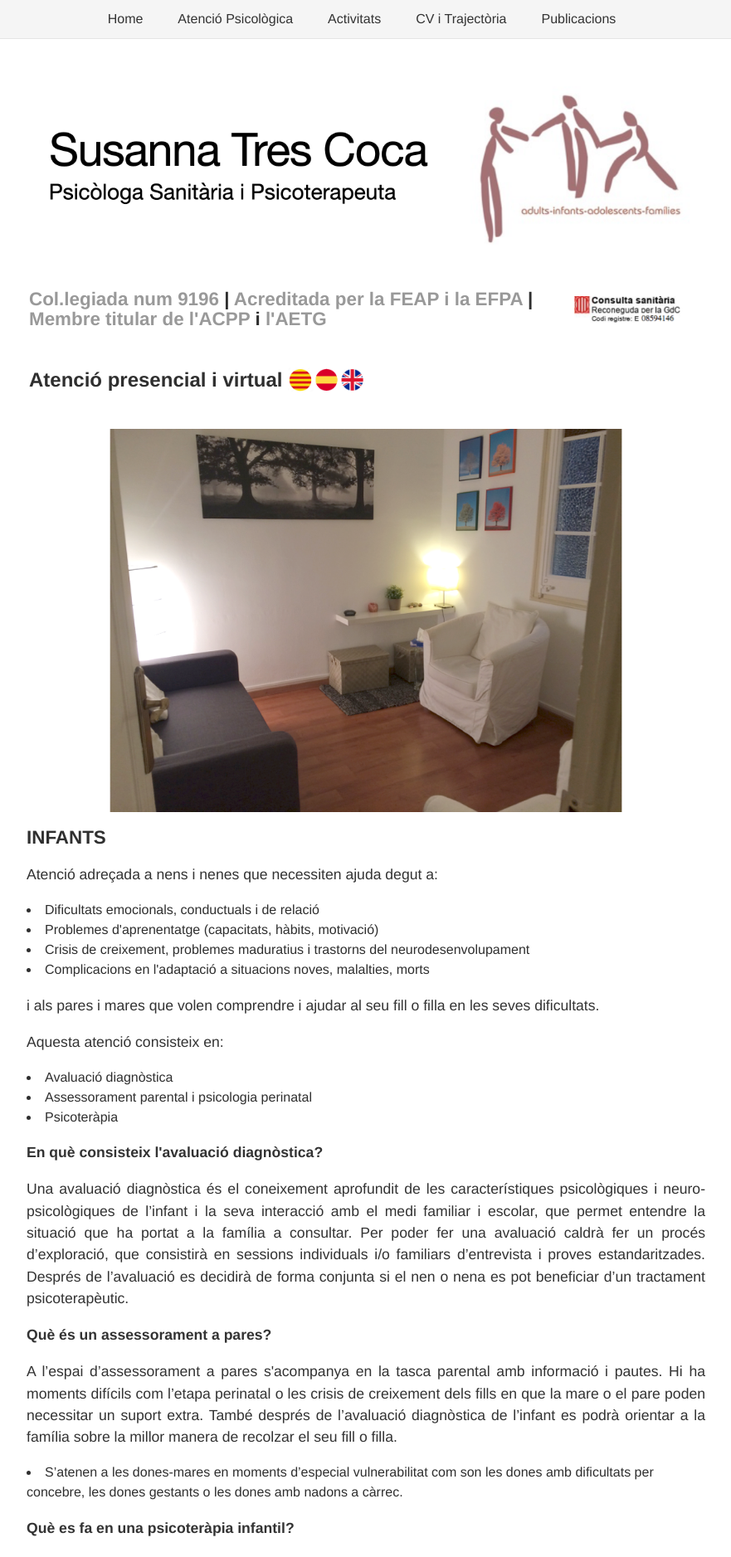
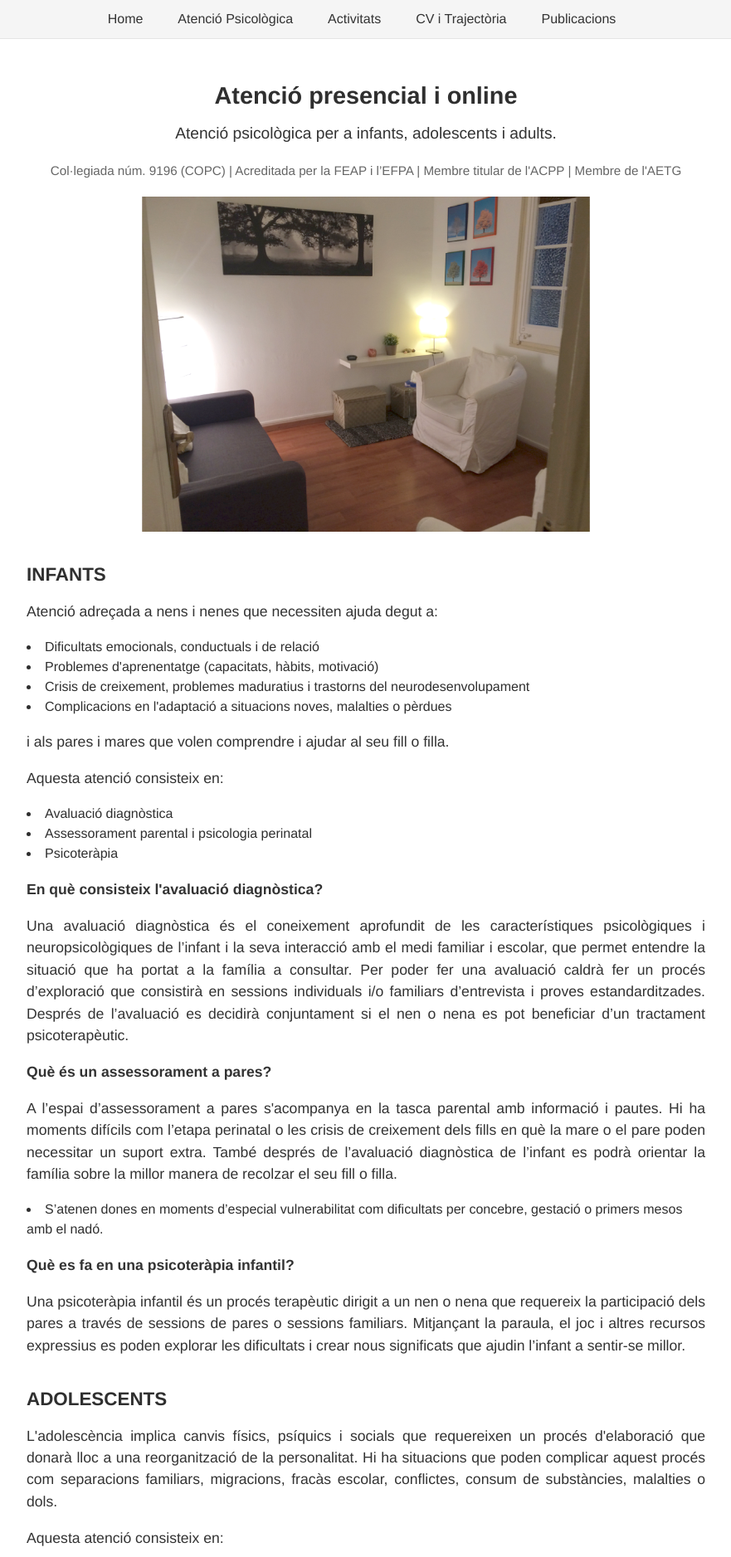
Before and after one commit to susannatres/susannatres.github.io, a Jekyll site: the page built from atencio/index.html, in a window 1280 px wide. Shown: the top 1877 px of the page at 83% size, without its empty margins (199-1080 px from the left). Built offline with Jekyll 4.4.1, drawn with Linux system fonts in a browser that asks for light colours; some of the changed text lies outside the part shown.

Commit message:
canvis a atencio

```diff
--- a/atencio/index.html
+++ b/atencio/index.html
@@ -1,169 +1,226 @@
 ---
 layout: default
-title: Susanna Tres Coca - Psicologia
+title: Atenció psicològica
 ---
+
 <style>
+
 img {
-    -webkit-animation: colorize 2s cubic-bezier(0, 0, .78, .36) 1;
-    animation: colorize 2s cubic-bezier(0, 0, .78, .36) 1;
     background: transparent;
     display: block;
     margin: 1.2em auto;
     max-width: 100%;
 }
+
+.section-title {
+    margin-top: 40px;
+}
+
 </style>
-
-<div class="main">
-
-<!--  BEGIN CAPCALERA  -->
-<p><img src = "../images/main_banner.png"/></p>
-<table>
-<tr>
-    <td>
-        <h2>
-            <a href="https://www.copc.cat/contacte/susana-tres-coca-41270">Col.legiada num 9196</a> |
-            <a href="https://www.feap.es/psicoterapeutas/2145"> Acreditada per la FEAP i la EFPA</a> |
-            <a href="https://www.psicoterapeuta.org">Membre titular de l'ACPP</a> i <a href="https://aetg.es">l'AETG</a>
-        </h2>
-    </td>
-    <td>
-        <img src="../images/consulta_sanitaria.png" style="width:70%">
-    </td>
-</tr>
-</table>
-<!--  END CAPCALERA  -->
 
 
 
-<table>
-<tr>
-    <td>
-        <h1>
-        Atenció presencial i virtual
-        </h1>
-    </td>
-    <td>
-        <img src="../images/flags.png" style="width:100px;vertical-align: :middle">
-    </td>
-</tr>
-</table>
+<div class="hero-text">
 
+<h2>Atenció presencial i online</h2>
 
+<p>
+Atenció psicològica per a infants, adolescents i adults.
+</p>
 
+<p style="font-size:0.95rem;color:#666;">
+Col·legiada núm. 9196 (COPC) |
+Acreditada per la FEAP i l’EFPA |
+Membre titular de l'ACPP |
+Membre de l'AETG
+</p>
 
-
-<div class = "row">
-    <div class = "column">
-        <img src="../images/1.png" style="width:80%">
-    </div>
 </div>
 
 
 
-<h2>INFANTS</h2>
+<img src="../images/1.png" style="width:70%">
 
 
-<p>Atenci&oacute; adreçada a nens i nenes que necessiten ajuda degut a:</p>
 
-<li>Dificultats emocionals, conductuals i de relaci&oacute;</li>
-<li>Problemes d'aprenentatge (capacitats, h&agrave;bits, motivaci&oacute;)</li>
+<h2 class="section-title">INFANTS</h2>
+
+<p>Atenció adreçada a nens i nenes que necessiten ajuda degut a:</p>
+
+<li>Dificultats emocionals, conductuals i de relació</li>
+<li>Problemes d'aprenentatge (capacitats, hàbits, motivació)</li>
 <li>Crisis de creixement, problemes maduratius i trastorns del neurodesenvolupament</li>
-<li>Complicacions en l'adaptaci&oacute; a situacions noves, malalties, morts</li>
+<li>Complicacions en l'adaptació a situacions noves, malalties o pèrdues</li>
 
-<p>i als pares i mares que volen comprendre i ajudar al seu fill o filla en les seves dificultats.</p>
-
-<p>Aquesta atenci&oacute; consisteix en:</p>
-
-<li>Avaluaci&oacute; diagn&ograve;stica</li>
-<li>Assessorament parental i psicologia perinatal</li>
-<li>Psicoter&agrave;pia</li>
+<p>i als pares i mares que volen comprendre i ajudar al seu fill o filla.</p>
 
 
-<p><strong> En qu&egrave; consisteix l'avaluaci&oacute; diagn&ograve;stica?</strong></p>
+<p>Aquesta atenció consisteix en:</p>
 
-    <p align="justify"> Una avaluació diagnòstica és el coneixement aprofundit de les característiques psicològiques i neuro-psicològiques de l’infant i la seva interacció amb el medi familiar i escolar, que permet entendre la situació que ha portat a la família a consultar. Per poder fer una avaluació caldrà fer un procés d’exploració, que consistirà en sessions individuals i/o familiars d’entrevista i proves estandaritzades. Després de l’avaluació es decidirà de forma conjunta si el nen o nena es pot beneficiar d’un tractament psicoterapèutic.
+<li>Avaluació diagnòstica</li>
+<li>Assessorament parental i psicologia perinatal</li>
+<li>Psicoteràpia</li>
+
+
+<p><strong>En què consisteix l'avaluació diagnòstica?</strong></p>
+
+<p align="justify">
+
+Una avaluació diagnòstica és el coneixement aprofundit de les característiques psicològiques i neuropsicològiques de l’infant i la seva interacció amb el medi familiar i escolar, que permet entendre la situació que ha portat a la família a consultar.
+
+Per poder fer una avaluació caldrà fer un procés d’exploració que consistirà en sessions individuals i/o familiars d’entrevista i proves estandarditzades.
+
+Després de l’avaluació es decidirà conjuntament si el nen o nena es pot beneficiar d’un tractament psicoterapèutic.
 
 </p>
 
 
-  <p><strong> Què és un assessorament a pares? </strong></p>
+<p><strong>Què és un assessorament a pares?</strong></p>
 
-<p align="justify"> A l’espai d’assessorament a pares s'acompanya en la tasca parental amb informació i pautes.  Hi ha moments difícils com l’etapa perinatal o les crisis de creixement dels fills en que la mare o el pare poden necessitar un suport extra. També després de l’avaluació diagnòstica de l’infant es podrà orientar a la família sobre la millor manera de recolzar el seu fill o filla. </p>
+<p align="justify">
 
-    <li>S’atenen a les dones-mares en moments d’especial vulnerabilitat com son les dones amb dificultats per concebre, les dones gestants o les dones amb nadons a càrrec.</li>
+A l’espai d’assessorament a pares s'acompanya en la tasca parental amb informació i pautes.
 
-<p><strong> Qu&egrave; es fa en una psicoter&agrave;pia infantil?</strong></p>
+Hi ha moments difícils com l’etapa perinatal o les crisis de creixement dels fills en què la mare o el pare poden necessitar un suport extra.
 
-<p align="justify"> Una psicoter&agrave;pia infantil &eacute;s un proc&eacute;s terap&egrave;utic dirigit a un nen o nena que requereix de la participaci&oacute; dels pares a trav&eacute;s de sessions de pares o sessions familiars. La terapeuta infantil est&agrave; preparada per comprendre i connectar amb el m&oacute;n interior del nen@ i pot ajudar-lo a entendre i elaborar les dificultats per les quals la família ha consultat. Amb  la relaci&oacute; terap&egrave;utica i mitjan&ccedil;ant les paraules, el joc i altres recursos expressius, la terapeuta i l'infant poden explorar diferents maneres de veure les coses i crear nous significats que el/la facin sentir millor</p>
----
+També després de l’avaluació diagnòstica de l’infant es podrà orientar la família sobre la millor manera de recolzar el seu fill o filla.
 
-<h2>ADOLESCENTS</h2>
+</p>
 
-<p align="justify">L'adolescent est&agrave; sotm&egrave;s a canvis f&iacute;sics, ps&iacute;quics i socials que requereixen un proc&eacute;s d'elaboraci&oacute; que donar&agrave; com a resultat una reorganitzaci&oacute; de la seva personalitat. El canvi apareix de forma brusca per&ograve; el proc&eacute;s d'elaboraci&oacute; requereix un temps i un esforç ps&iacute;quic considerable. Hi ha situacions que poden complicar aquest proc&eacute;s com per exemple la separaci&oacute; dels pares, una migració, canvis físics preco&ccedil;os o tardans, frac&agrave;s escolar o laboral, conflictes, ab&uacute;s de subst&agrave;ncies, malalties, accidents o dols per p&egrave;rdues significatives.</p>
+<li>S’atenen dones en moments d’especial vulnerabilitat com dificultats per concebre, gestació o primers mesos amb el nadó.</li>
 
 
-<p>Aquesta atenci&oacute; consisteix en:</p>
 
-<li>Avaluaci&oacute; diagn&ograve;stica</li>
-<li>Assessorament psicol&ograve;gic i vocacional</li>
-<li>Psicoter&agrave;pia</li>
+<p><strong>Què es fa en una psicoteràpia infantil?</strong></p>
+
+<p align="justify">
+
+Una psicoteràpia infantil és un procés terapèutic dirigit a un nen o nena que requereix la participació dels pares a través de sessions de pares o sessions familiars.
+
+Mitjançant la paraula, el joc i altres recursos expressius es poden explorar les dificultats i crear nous significats que ajudin l’infant a sentir-se millor.
+
+</p>
 
 
-<p><strong>Com pot ajudar una avaluació diagnòstica i una psicoter&agrave;pia a un/a adolescent?</strong></p>
-<p align="justify">La psicoter&agrave;pia proporciona un espai segur a l'adolescent per explorar les diferents dimensions d'una experi&egrave;ncia i elaborar-la. La relaci&oacute; terap&egrave;utica l'ajudar&agrave; a entendre's i a acceptar-se. A l'inici es realitzaran unes sessions (avaluació diagnòstica) en que es valorar&agrave; amb el noi o noia i els seus pares la situació que els porta a consultar i es decidir&agrave; sobre quina &eacute;s la millor ajuda. En el cas que sigui necess&agrave;ria una psicoter&agrave;pia es fixaran uns objectius que serviran com a guia al llarg del treball terap&egrave;utic</p>
 
-<p><strong> En qu&egrave; consisteix un assessorament piscològic o vocacional?</strong></p>
+<h2 class="section-title">ADOLESCENTS</h2>
 
-<p align="justify">A trav&eacute;s de l'autoconeixement d'habilitats, interessos i possibilitats, amb l'ajuda de t&egrave;cniques de coaching i eines psicom&egrave;triques, l'adolescent o jove podr&agrave; anar prenent decisions sobre estudis i feines que l'acostaran a allò que més li encaixa en el moment present.</p>
+<p align="justify">
+
+L'adolescència implica canvis físics, psíquics i socials que requereixen un procés d'elaboració que donarà lloc a una reorganització de la personalitat.
+
+Hi ha situacions que poden complicar aquest procés com separacions familiars, migracions, fracàs escolar, conflictes, consum de substàncies, malalties o dols.
+
+</p>
 
 
----
+<p>Aquesta atenció consisteix en:</p>
 
-<h2>ADULTS</h2>
-
-<p>Aquesta atenci&oacute; consisteix en:</p>
-
-<li>Avaluaci&oacute; diagn&ograve;stica</li>
- <li>Assessorament psicol&ograve;gic</li>
-<li>Psicoter&agrave;pia individual, de parella o familiar</li>
+<li>Avaluació diagnòstica</li>
+<li>Assessorament psicològic i vocacional</li>
+<li>Psicoteràpia</li>
 
 
-    <p><strong> Qu&egrave; &eacute;s un assessorament psicol&ograve;gic?</strong></p>
 
-<p><p align="justify">És un treball terapèutic puntual i limitat en el temps orientat a un objectiu que prèviament s’ha definit de forma conjunta. En un assessorament es dona suport, informació i altres recursos que la persona pugui necessitar per afrontar una dificultat concreta del present.</p>
+<p><strong>Com pot ajudar una avaluació diagnòstica i una psicoteràpia?</strong></p>
 
-<p><strong> Qu&egrave; &eacute;s una psicoter&agrave;pia?</strong></p>
+<p align="justify">
 
-<p><p align="justify">Una psicoteràpia és treball terapèutic amb el que, a través d’un espai d’escolta i respecte, es facilita l’exploració de sensacions, emocions i pensaments, i s’afavoreixen els canvis que la persona necessita. Es tracta de crear una relació terapèutica segura que permeti potenciar la capacitat que tots tenim de recuperar la salut i viure amb benestar. La psicoteràpia és un treball aprofundit i global que sol tenir una regularitat de 1 o 2 sessions per setmana, durant un temps més o menys llarg, segons la necessitat de la persona.</p>
+La psicoteràpia proporciona un espai segur per explorar experiències i elaborar-les.
 
-<p><strong>Situacions per les quals es busca psicoter&agrave;pia:</strong></p>
+A l'inici es realitzen unes sessions d'avaluació diagnòstica en què es valora amb l'adolescent i la família quina és la millor ajuda.
 
-<li>Confusi&oacute;, dubtes, pors, obsessions.</li>
-<li>Des&agrave;nim, estancament, apatia, somatitzacions.</li>
-<li>Problemes de relaci&oacute; i conflictes.</li>
-<li>Situacions estressants o traum&agrave;tiques com canvis laborals o familiars, malalties, morts.</li>
+</p>
 
-<p><strong> A qui pot beneficiar una ter&agrave;pia de parella?</strong></p>
 
-<p><p align="justify"> La falta de comunicaci&oacute; i malentesos poden erosionar la relaci&oacute; de parella provocant distanciament emocional i malestar. &Eacute;s aconsellable buscar ajuda quan persisteixen els conflictes, les baralles, la monotonia o les dificultats en l'&agrave;mbit de la sexualitat. </p>
+<p><strong>En què consisteix un assessorament psicològic o vocacional?</strong></p>
 
-<p><strong> I la ter&agrave;pia familiar?</strong></p>
+<p align="justify">
 
-<p><p align="justify"> Hi ha dificultats individuals que estan lligades a la din&agrave;mica de les relacions familiars. Per entendre-les i solucionar-les d'una forma efica&ccedil; es requereix la participaci&oacute; de tots o algun dels membres de la fam&iacute;lia. En aquests casos es treballar&agrave; amb el grup familiar per fer conscients i solucionar conflictes, i millorar les relacions.</p>
+A través de l'autoconeixement d'habilitats, interessos i possibilitats, l'adolescent pot anar prenent decisions sobre estudis i feines que li encaixin millor.
+
+</p>
+
+
+
+<h2 class="section-title">ADULTS</h2>
+
+<p>Aquesta atenció consisteix en:</p>
+
+<li>Avaluació diagnòstica</li>
+<li>Assessorament psicològic</li>
+<li>Psicoteràpia individual, de parella o familiar</li>
+
+
+
+<p><strong>Què és un assessorament psicològic?</strong></p>
+
+<p align="justify">
+
+És un treball terapèutic puntual orientat a un objectiu definit conjuntament.
+
+</p>
+
+
+<p><strong>Què és una psicoteràpia?</strong></p>
+
+<p align="justify">
+
+La psicoteràpia és un treball terapèutic que facilita l’exploració de sensacions, emocions i pensaments i afavoreix els canvis necessaris.
+
+</p>
+
+
+
+<p><strong>Situacions per les quals es busca psicoteràpia:</strong></p>
+
+<li>Confusió, dubtes o pors</li>
+<li>Desànim, estancament o somatitzacions</li>
+<li>Problemes de relació</li>
+<li>Situacions estressants o traumàtiques</li>
+
+
+
+<p><strong>Teràpia de parella</strong></p>
+
+<p align="justify">
+
+És aconsellable buscar ajuda quan persisteixen conflictes, distanciament emocional o dificultats de comunicació.
+
+</p>
+
+
+<p><strong>Teràpia familiar</strong></p>
+
+<p align="justify">
+
+Algunes dificultats individuals estan lligades a les relacions familiars i es treballen amb la participació del grup familiar.
+
+</p>
+
+
+
+<h2 class="section-title">Contacte</h2>
+
+<address>
+
+<strong>Barcelona</strong><br>
+C/ Casanova 46, 4rt 1a<br>
+Mb: 696 453 277<br>
+Email: trescoca@gmail.com
+
+</address>
 
 
 <address>
-<strong>Contactar:</strong><br>
-C/Casanova 46, 4rt 1a, Barcelona.<br>
-<span class="obfuscate">Mb: 696453277</span><br>
-<span class="obfuscate">Email: trescoca@gmail.com</span>
-</address>
-<address>
-<strong>Contactar:</strong><br>
-C/ Anselm Clavé 44, Molins de Rei.<br>
-<span class="obfuscate">Mb: 696453277</span><br>
-<span class="obfuscate">Email: trescoca@gmail.com</span>
+
+<strong>Sant Just Desvern</strong><br>
+(Consulta privada)<br>
+Mb: 696 453 277<br>
+Email: trescoca@gmail.com
+
 </address>
 
-<img src="../images/avis_legal.png" style="width:300px"/>
-</div>
+
+
+<img src="../images/avis_legal.png" style="width:300px">
```
Also changed, not shown: 2 other files.
